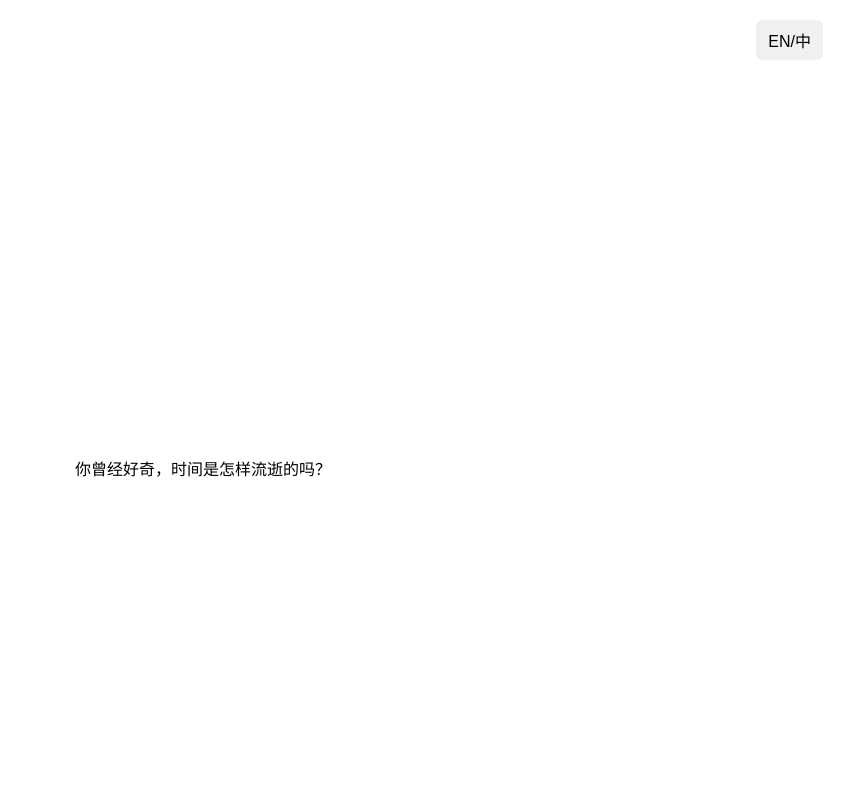
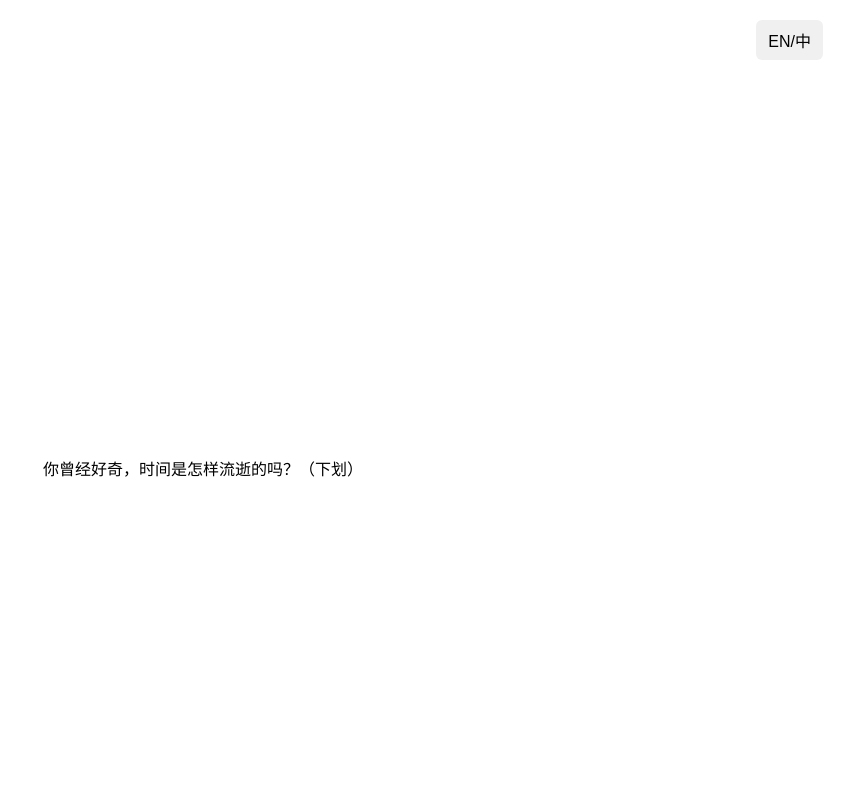
Before and after one commit to FrankZNQ/HT, a plain HTML site: page index.html in a window 1280 px wide. Shown: the top 800 px of the page, without its empty margins (437-1280 px from the left). Drawn offline with Linux system fonts and the light colour scheme.

Commit message:
Add files via upload

```diff
--- a/index.html
+++ b/index.html
@@ -8,7 +8,7 @@
 </head>
 <body>
     <section class="text-section" id="section1">
-      你曾经好奇，时间是怎样流逝的吗？
+      你曾经好奇，时间是怎样流逝的吗？（下划）
     </section>
     <section class="text-section" id="section2">
         我们都认为时间的流动是稳定，线性的。
--- a/script.js
+++ b/script.js
@@ -75,7 +75,7 @@ function animateNumber(targetEl, finalValue, duration = 1500) {
 const texts = {
   zh: {
     title: "心刻",
-    section1: "你曾经好奇，时间是怎样流逝的吗？",
+    section1: "你曾经好奇，时间是怎样流逝的吗？（下划）",
     section2: "我们都认为时间的流动是稳定，线性的<br>明年，与今年相比，是相同的长度<br>同样的365天，8,760小时，31,536,000秒......<br>但事实真的如此吗？",
     section3: "是，也不是。当我们说，一个声音比另一个声音响一倍，后者的能量其实比前者强10倍。<br>当我们说，一束光比另一束光亮一倍，其实后者的通量是前者的4倍......<br>这就是 韦伯-费希纳定律，它指出，外界刺激的强度与我们感受到的心理强度之间的关系，呈对数关系<br>也就是说，只有在外界刺激的强度以比例增加时，我们才能感受到与之前的差别<br>除了视觉与听觉，五感中的触觉，味觉，嗅觉，甚至是情绪，均有这个定律存在",
     section4: "不妨畅想一下，如果「时间」也是这样呢？",
@@ -95,7 +95,7 @@ const texts = {
   },
   en: {
     title: "Heartmark",
-      section1: "Have you ever wondered how time flows?",
+      section1: "Have you ever wondered how time flows? (Scroll down)",
       section2: "We all think the passage of time is steady and linear<br>Next year is the same length as this year<br>The same 365 days, 8,760 hours, 31,536,000 seconds…<br>But is that really the case?",
       section3: "Yes and no. When we say one sound is twice as loud as another, its energy is actually ten times greater.<br>When we say one beam of light is twice as bright as another, its flux is actually four times higher…<br>This is the Weber–Fechner law, which states that the relationship between the intensity of an external stimulus and the psychological strength we perceive is logarithmic<br>In other words, we only notice a difference when the stimulus increases proportionally<br>Beyond sight and hearing, this law applies to touch, taste, smell, and even emotions.",
       section4: "Now, imagine if 'time' worked the same way.",
```
